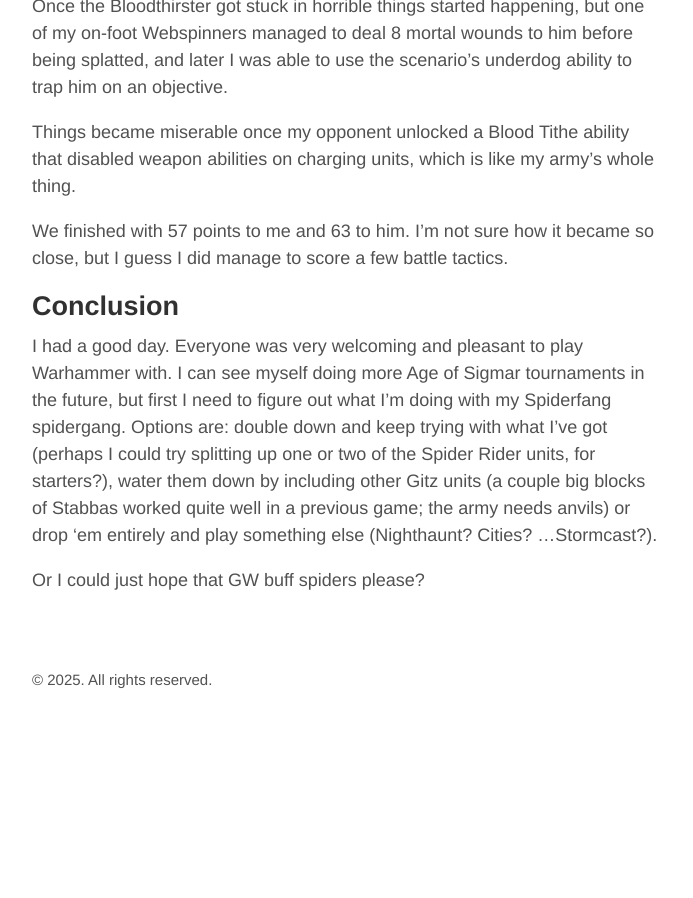
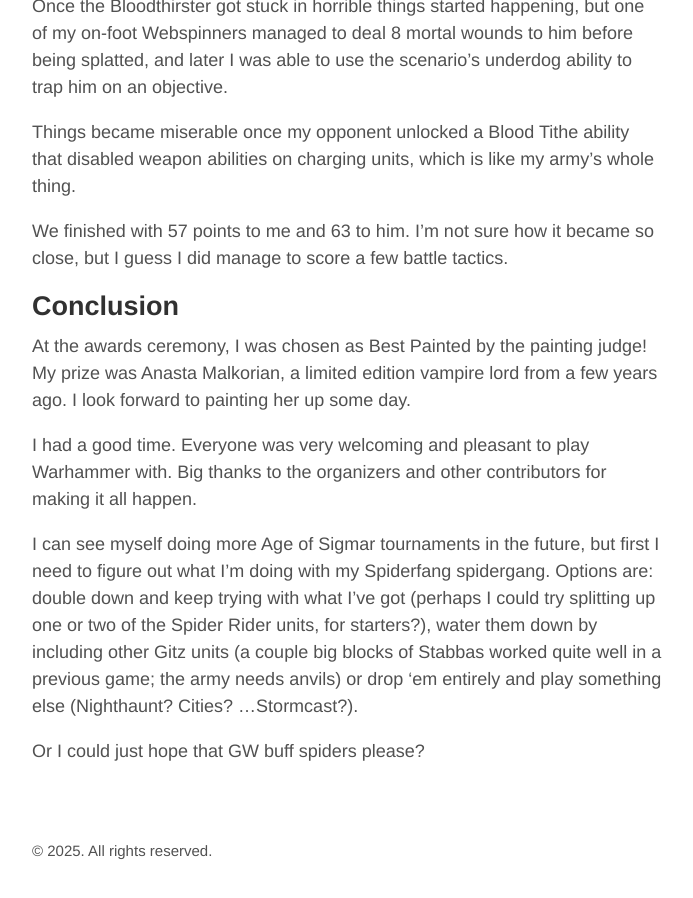
Before and after one commit to rachelnertia/rachelnertia.github.io, a Jekyll site: the page built from _posts/2025/2025-09-21-capital-punishment-2.md, in a window 1280 px wide and 900 px high, scrolled down 3844 px. Shown: the whole window, without its empty margins (293-986 px from the left). Built offline with Jekyll 4.4.1, drawn with Linux system fonts in a browser that asks for light colours; before the commit the page ends 4573 px from its top, so only the background shows below that.

Commit message:
Update 2025-09-21-capital-punishment-2.md

```diff
--- a/_posts/2025/2025-09-21-capital-punishment-2.md
+++ b/_posts/2025/2025-09-21-capital-punishment-2.md
@@ -89,6 +89,10 @@ We finished with 57 points to me and 63 to him. I'm not sure how it became so cl
 
 ## Conclusion
 
-I had a good day. Everyone was very welcoming and pleasant to play Warhammer with. I can see myself doing more Age of Sigmar tournaments in the future, but first I need to figure out what I'm doing with my Spiderfang spidergang. Options are: double down and keep trying with what I've got (perhaps I could try splitting up one or two of the Spider Rider units, for starters?), water them down by including other Gitz units (a couple big blocks of Stabbas worked quite well in a previous game; the army needs anvils) or drop 'em entirely and play something else (Nighthaunt? Cities? ...Stormcast?).
+At the awards ceremony, I was chosen as Best Painted by the painting judge! My prize was Anasta Malkorian, a limited edition vampire lord from a few years ago. I look forward to painting her up some day.
+
+I had a good time. Everyone was very welcoming and pleasant to play Warhammer with. Big thanks to the organizers and other contributors for making it all happen.
+
+I can see myself doing more Age of Sigmar tournaments in the future, but first I need to figure out what I'm doing with my Spiderfang spidergang. Options are: double down and keep trying with what I've got (perhaps I could try splitting up one or two of the Spider Rider units, for starters?), water them down by including other Gitz units (a couple big blocks of Stabbas worked quite well in a previous game; the army needs anvils) or drop 'em entirely and play something else (Nighthaunt? Cities? ...Stormcast?).
 
 Or I could just hope that GW buff spiders please?
```
